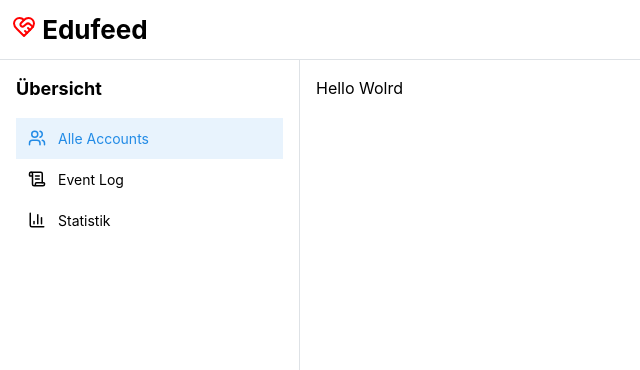
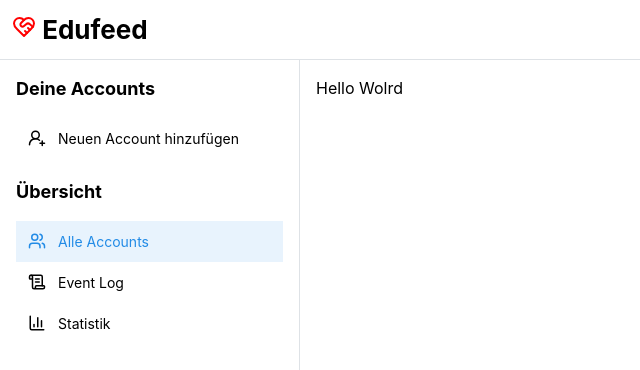
Before and after one commit to kulla/2025-04-16-edufeed-prototype, a React app: page / in a window 1280 px wide. Shown: the top 370 px of the page, without its empty margins (0-640 px from the left). Built offline with nearby package versions, Linux system fonts and the light colour scheme; the HTML template or start-up script is replaced by a standard one.

Commit message:
feat: Add button for adding an account

```diff
--- a/src/App.tsx
+++ b/src/App.tsx
@@ -1,11 +1,18 @@
 import { AppShell, Burger, NavLink, Title } from '@mantine/core'
 import { useDisclosure } from '@mantine/hooks'
+import {
+  ChartColumn,
+  HeartHandshake,
+  ScrollText,
+  UserRoundPlus,
+  Users,
+} from 'lucide-react'
 import { useState } from 'react'
 
-import Accounts from './components/accounts'
 import EventLog from './components/event-log'
 import Statistics from './components/statistics'
-import { ChartColumn, HeartHandshake, ScrollText, Users } from 'lucide-react'
+import Accounts from './components/accounts'
+import AddAccount from './components/add-account'
 
 const App = () => {
   const [opened, { toggle }] = useDisclosure()
@@ -27,6 +34,16 @@ const App = () => {
 
       <AppShell.Navbar p="md">
         <Title order={4} mb="md">
+          Deine Accounts
+        </Title>
+        <NavLink
+          label="Neuen Account hinzufügen"
+          leftSection={<UserRoundPlus size={18} />}
+          active={main.name === 'add-account'}
+          onClick={() => setMain({ name: 'add-account' })}
+        />
+
+        <Title order={4} mb="md" mt="lg">
           Übersicht
         </Title>
         <NavLink
@@ -55,6 +72,8 @@ const App = () => {
 
   function renderMain() {
     switch (main.name) {
+      case 'add-account':
+        return <AddAccount />
       case 'accounts':
         return <Accounts />
       case 'event-log':
@@ -68,6 +87,7 @@ const App = () => {
 }
 
 type OpenedView =
+  | { name: 'add-account' }
   | { name: 'accounts' }
   | { name: 'event-log' }
   | { name: 'statistics' }
--- /dev/null
+++ b/src/components/add-account.tsx
@@ -0,0 +1,8 @@
+export default function AddAccount() {
+  return (
+    <div>
+      <h1>Add Account</h1>
+      <p>Here you can add a new account.</p>
+    </div>
+  )
+}
```
